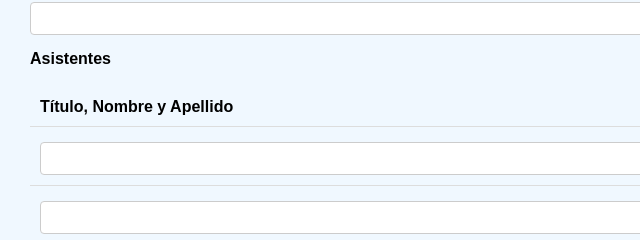
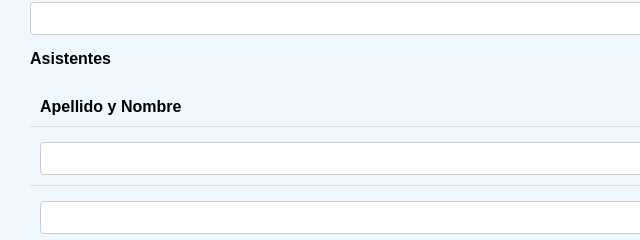
Before and after one commit to Lalyrol/ADIBFQ, a plain HTML site: page index.html in a window 1280 px wide. Shown: the part 172-412 px from the top of the page, 0-640 px from the left. Drawn offline with Linux system fonts and the light colour scheme.

Commit message:
Update index.html

```diff
--- a/index.html
+++ b/index.html
@@ -80,7 +80,7 @@
     <table>
       <thead>
         <tr>
-          <th>Título, Nombre y Apellido</th>
+          <th> Apellido y Nombre </th>
           <th class="checkbox-cell">Celíaco</th>
           <th class="checkbox-cell">Socio</th>
         </tr>
```
